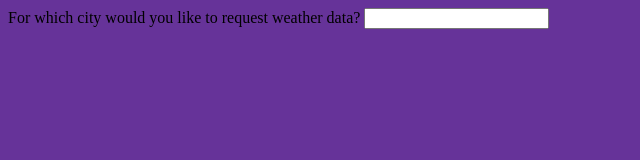
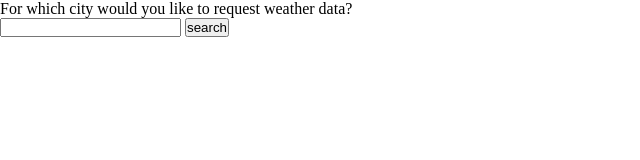
Before and after one commit to DebSol11/odin-weather-app, a website built with webpack: page src/template.html in a window 1280 px wide. Shown: the whole page, without its empty margins (0-640 px from the left). Built offline with nearby package versions, Linux system fonts and the light colour scheme.

Commit message:
work, than push -- push more often in the future

```diff
--- a/src/styles.css
+++ b/src/styles.css
@@ -1,3 +1,9 @@
-body {
-  background-color: rebeccapurple;
+* {
+  margin: 0;
+  padding: 0;
+  box-sizing: border-box;
 }
+
+label {
+  display: block;
+}
--- a/src/template.html
+++ b/src/template.html
@@ -8,5 +8,8 @@
 <body>
     <label for="city">For which city would you like to request weather data?</label>
     <input type="text" name="city" id="citySelect">
+    <button id="weatherSearchBtn">search</button>
+    <h2 id="selectedCity"></h2>
+    <h3 id="currentTemperature"></h3>
 </body>
 </html>
```
Also changed, not shown: dist/index.html, dist/main.js, src/.js/generalFunctions.js (deleted), src/.js/script.js, 1 other file.
